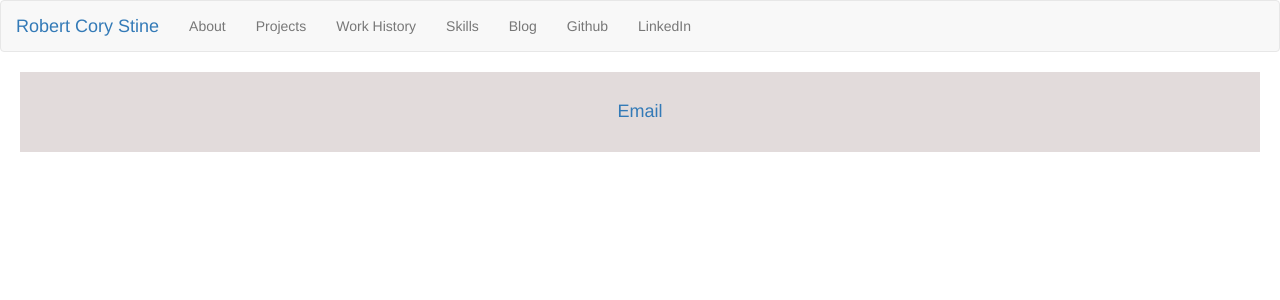
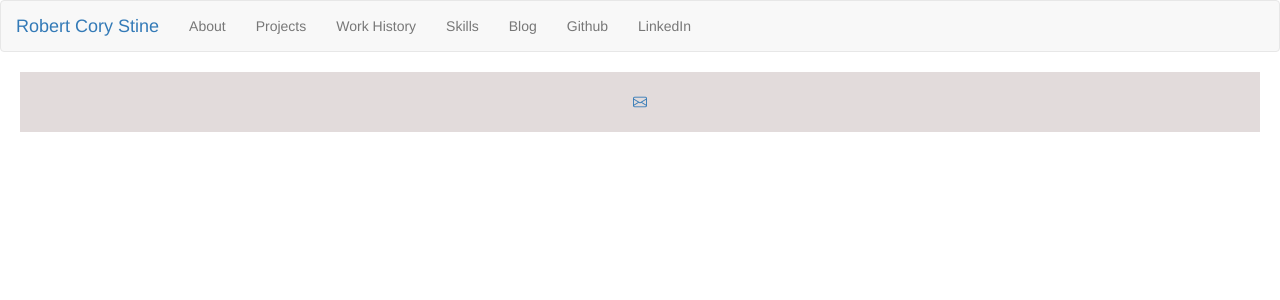
Before and after one commit to GoldenPavilion/portfolio, a React (Create React App) app: page /skills in a window 1280 px wide. Shown: the top 300 px of the page. Built offline with nearby package versions, Linux system fonts and the light colour scheme.

Commit message:
added email icon in footer

```diff
--- a/src/Footer.js
+++ b/src/Footer.js
@@ -3,7 +3,7 @@ import React from 'react';
 const Footer = () => {
     return(
         <div className="footer">
-            <a href="mailto: rcorystine@gmail.com"><h4>Email</h4></a>
+            <a href="mailto: rcorystine@gmail.com"><i class="bi bi-envelope"></i></a>
         </div>
     )
 }
```
